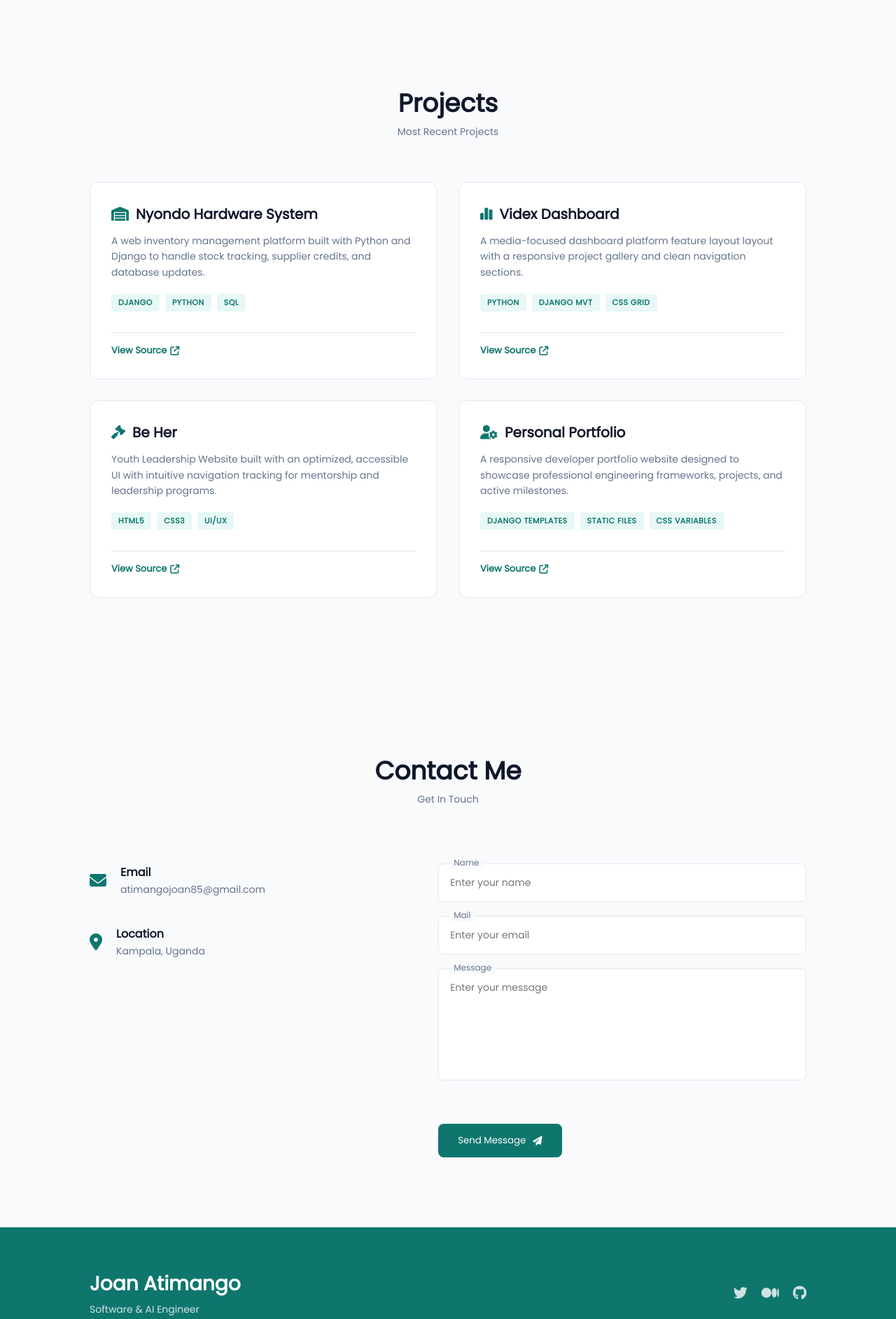
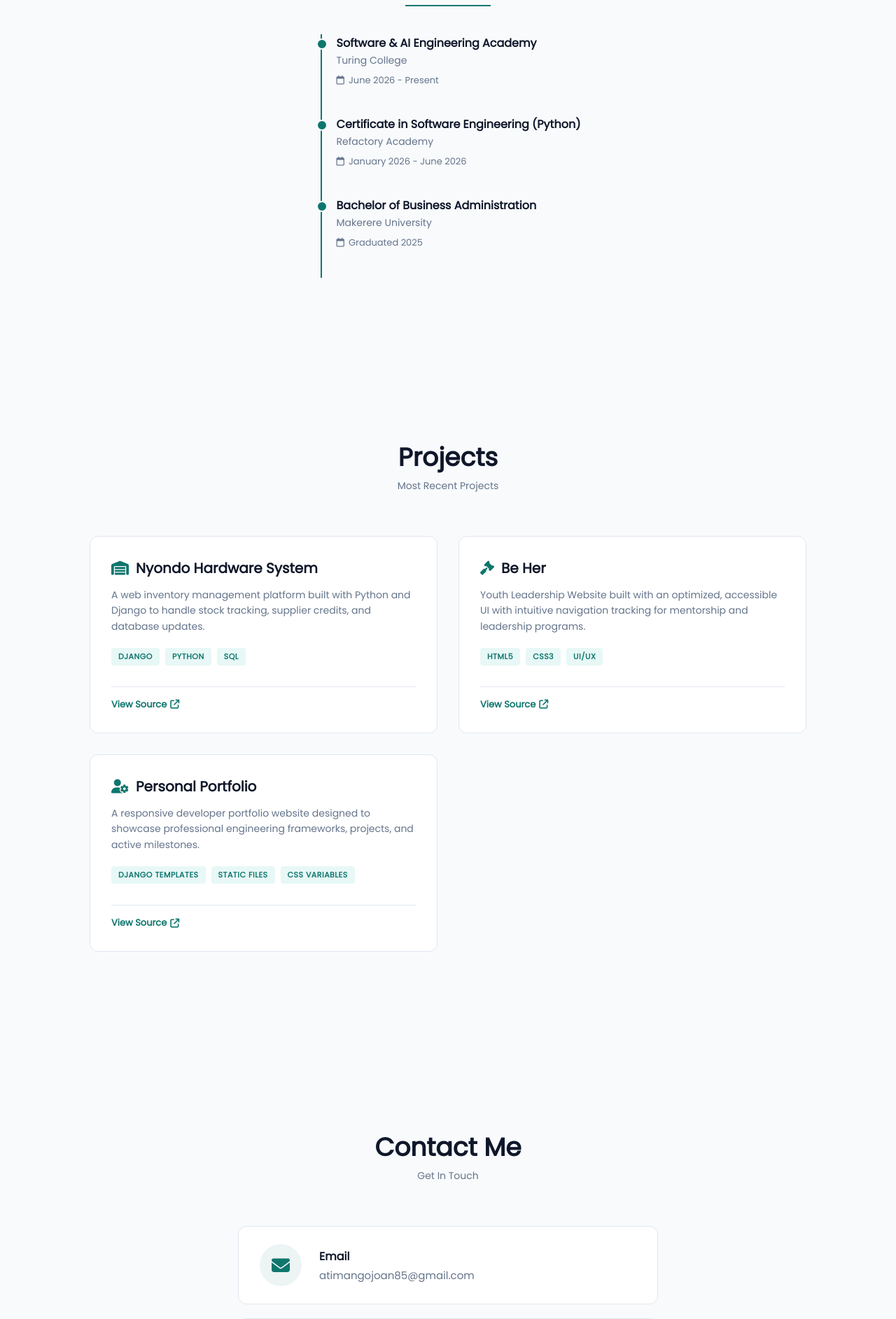
Before and after one commit to Aribe-24/Aribe-portfolio, a Django app: page / in a window 1280 px wide. Shown: the part 3200-5085 px from the top of the page at 70% size. Run offline with Django 5.2, Linux system fonts and the light colour scheme.

Commit message:
polished my portfolio

```diff
--- a/portfolio/templates/home.html
+++ b/portfolio/templates/home.html
@@ -452,107 +527,128 @@
             color: var(--secondary);
         }
 
-        /* --- CONTACT SECTION & ALERTS --- */
-        .contact-wrapper {
-            display: grid;
-            grid-template-columns: 1fr 1.2fr;
-            gap: 60px;
-            align-items: start;
-            margin-top: 20px;
+        /* --- CONTACT SECTION --- */
+        .contact-container {
+            max-width: 600px;
+            width: 100%;
+            margin: 0 auto;
         }
 
-        .contact-info {
-            display: flex;
-            flex-direction: column;
-            gap: 40px;
-        }
-
-        .contact-item {
-            display: flex;
-            align-items: center;
-            gap: 20px;
-        }
-
-        .contact-icon {
-            font-size: 24px;
-            color: var(--primary);
-        }
-
-        .contact-text h4 {
-            font-size: 16px;
-            color: var(--dark);
-        }
-
-        .contact-text p {
-            font-size: 14px;
-            color: var(--gray);
-            margin-top: 2px;
-        }
-
-        .contact-form {
+        .contact-info-list {
             display: flex;
             flex-direction: column;
             gap: 20px;
         }
 
-        .form-group {
-            position: relative;
+        .contact-card {
+            display: flex;
+            align-items: center;
+            gap: 25px;
+            background: var(--light-card);
+            border: 1px solid var(--border-color);
+            padding: 25px 30px;
+            border-radius: 12px;
+            text-decoration: none;
+            color: inherit;
+            transition: transform 0.3s, border-color 0.3s, box-shadow 0.3s;
         }
 
-        .form-group input,
-        .form-group textarea {
-            width: 100%;
-            padding: 16px;
-            background: var(--light-card);
-            border: 1px solid var(--border-color);
-            border-radius: 8px;
-            outline: none;
-            font-size: 14px;
-            color: var(--dark);
-            transition: border-color 0.3s;
+        .contact-card[href]:hover {
+            transform: translateY(-3px);
+            border-color: var(--primary);
+            box-shadow: 0 10px 20px rgba(15, 118, 110, 0.05);
         }
 
-        .form-group label {
-            position: absolute;
-            left: 16px;
-            top: -10px;
-            background: var(--background);
-            padding: 0 6px;
-            font-size: 12px;
-            color: var(--gray);
+        .contact-card-icon {
+            font-size: 26px;
+            color: var(--primary);
+            background: rgba(15, 118, 110, 0.08);
+            width: 60px;
+            height: 60px;
+            display: flex;
+            align-items: center;
+            justify-content: center;
+            border-radius: 50%;
+            transition: background 0.3s, color 0.3s;
+            flex-shrink: 0;
         }
 
-        .form-group input:focus,
-        .form-group textarea:focus {
-            border-color: var(--primary);
+        .contact-card[href]:hover .contact-card-icon {
+            background: var(--primary);
+            color: white;
         }
 
-        .form-group textarea {
-            height: 160px;
-            resize: none;
+        .contact-card-text h4 {
+            font-size: 16px;
+            color: var(--dark);
+            font-weight: 600;
         }
 
-        /* Message Notification Alerts CSS styling */
-        .alert-msg {
-            padding: 14px 18px;
-            border-radius: 8px;
-            font-size: 14px;
-            font-weight: 500;
-            margin-bottom: 20px;
-            display: flex;
-            align-items: center;
-            gap: 10px;
-            line-height: 1.4;
+        .contact-card-text p {
+            font-size: 15px;
+            color: var(--gray);
+            margin-top: 3px;
+            word-break: break-all;
         }
-        .alert-success {
-            background-color: #DCFCE7;
-            color: #15803D;
-            border: 1px solid #BBF7D0;
+
+        /* --- GLOBAL MEDIA QUERIES --- */
+        @media (max-width: 992px) {
+            .navbar {
+                padding: 20px 5%;
             }
-        .alert-error {
-            background-color: #FEE2E2;
-            color: #B91C1C;
-            border: 1px solid #FCA5A5;
+            section {
+                padding: 100px 5% 80px 5%;
+            }
+            .hero {
+                flex-direction: column-reverse;
+                text-align: center;
+                gap: 50px;
+                justify-content: center;
+            }
+            .hero-left-wrapper {
+                flex-direction: column;
+                gap: 30px;
+            }
+            .socials {
+                flex-direction: row;
+                justify-content: center;
+                gap: 30px;
+            }
+            .about-top-row {
+                flex-direction: column;
+                gap: 40px;
+            }
+            .capabilities-grid {
+                grid-template-columns: 1fr;
+            }
+            .skills-grid {
+                grid-template-columns: repeat(2, 1fr);
+            }
+        }
+
+        @media (max-width: 600px) {
+            .skills-grid {
+                grid-template-columns: 1fr;
+            }
+            .nav-links {
+                display: none;
+            }
+            .hero-image img {
+                width: 290px;
+                height: 290px;
+            }
+            .hero-content h1 {
+                font-size: 40px;
+            }
+            .contact-card {
+                padding: 20px;
+                gap: 15px;
+            }
+            .contact-card-icon {
+                width: 50px;
+                height: 50px;
+                font-size: 20px;
+            }
         }
 
         /* --- FOOTER --- */
@@ -652,26 +748,61 @@
     </div>
 </section>
 
+<!-- --- START ABOUT SECTION (OPTION A: GRID CARDS) --- -->
 <section id="about">
     <div class="section-header">
         <h2 class="section-title">About Me</h2>
-        <span class="section-subtitle">My Introduction</span>
+        <span class="section-subtitle">My Introduction & Core Capabilities</span>
     </div>
     <div class="about-container">
+        <div class="about-top-row">
             <div class="about-img-wrapper">
                 <img src="{% static 'portfolio/profile.jpeg' %}" alt="Joan About">
             </div>
             <div class="about-text">
                 <p>
-                I bring an analytical and problem-solving mindset to software engineering. My technical path began with building web applications using Python, and I am continuing to learn more about how machine learning and modern AI tools work.
+                    I bring an analytical, logic-driven approach to engineering. My journey started by mastering backend architectures with Python, and I have since expanded into designing context-aware systems, automated workflows, and smart interfaces.
                 </p>
                 <p>
-                I enjoy bridging the gap between clear project requirements and working, reliable code. I love turning data and logic into helpful features for software systems.
+                    I love turning project requirements into highly maintainable, scalable software. Whether setting up complex database operations or integrating AI grounding frameworks, I focus on engineering clean solutions that solve concrete tasks.
                 </p>
+            </div>
+        </div>
+
+        <h3 class="capabilities-title">What I Can Do</h3>
+
+        <div class="capabilities-grid">
+            <div class="cap-card">
+                <div class="cap-icon"><i class="fa-solid fa-server"></i></div>
+                <div class="cap-info">
+                    <h5>Backend & Business Logic</h5>
+                    <p>Develop complete web applications using Python and Django, handling secure backend views, forms validation, and system routing.</p>
+                </div>
+            </div>
+
+            <div class="cap-card">
+                <div class="cap-icon"><i class="fa-solid fa-microchip"></i></div>
+                <div class="cap-info">
+                    <h5>AI Engineering & Synthesis</h5>
+                    <p>Implement context-rich solutions utilizing LLMs, customized text embeddings, prompt architecture, and information retrieval pipelines.</p>
+                </div>
+            </div>
+
+            <div class="cap-card">
+                <div class="cap-icon"><i class="fa-solid fa-border-all"></i></div>
+                <div class="cap-info">
+                    <h5>Responsive Layout Design</h5>
+                    <p>Build accessible, dynamic frontends featuring custom CSS layouts, seamless component structures, and native Django template routing.</p>
+                </div>
+            </div>
+        </div>
+
+        <div class="about-action">
             <a href="{% static 'portfolio/cv.pdf' %}" class="btn" download="Joan_Atimango_CV.pdf">Download CV <i class="fa-solid fa-download"></i></a>
         </div>
     </div>
 </section>
+<!-- --- END ABOUT SECTION --- -->
 
 <section id="skills">
     <div class="section-header">
@@ -709,17 +840,17 @@
         <div class="timeline-item">
             <h4 class="timeline-title">Software & AI Engineering Academy</h4>
             <p class="timeline-subtitle">Turing College</p>
-            <div class="timeline-date"><i class="fa-regular fa-calendar"></i> Current</div>
+            <div class="timeline-date"><i class="fa-regular fa-calendar"></i> June 2026 - Present</div>
         </div>
         <div class="timeline-item">
             <h4 class="timeline-title">Certificate in Software Engineering (Python)</h4>
             <p class="timeline-subtitle">Refactory Academy</p>
-            <div class="timeline-date"><i class="fa-regular fa-calendar"></i> Completed 2026</div>
+            <div class="timeline-date"><i class="fa-regular fa-calendar"></i> January 2026 - June 2026</div>
         </div>
         <div class="timeline-item">
             <h4 class="timeline-title">Bachelor of Business Administration</h4>
             <p class="timeline-subtitle">Makerere University</p>
-            <div class="timeline-date"><i class="fa-regular fa-calendar"></i> Concluded</div>
+            <div class="timeline-date"><i class="fa-regular fa-calendar"></i> Graduated 2025</div>
         </div>
     </div>
 </section>
@@ -742,23 +873,6 @@
             </div>
             <div class="project-footer">
                 <a href="https://github.com/Aribe-24/NYONDO-hardwareproject" target="_blank" class="project-link-text">
-                    View Source <i class="fa-solid fa-arrow-up-right-from-square"></i>
-                </a>
-            </div>
-        </div>
-
-        <div class="project-card">
-            <div class="project-content">
-                <h4><i class="fa-solid fa-chart-simple" style="color: var(--primary);"></i> Videx Dashboard</h4>
-                <p>A media-focused dashboard platform feature layout layout with a responsive project gallery and clean navigation sections.</p>
-                <div class="project-tags">
-                    <span class="tag">Python</span>
-                    <span class="tag">Django MVT</span>
-                    <span class="tag">CSS Grid</span>
-                </div>
-            </div>
-            <div class="project-footer">
-                <a href="https://github.com/Aribe-24" target="_blank" class="project-link-text">
                     View Source <i class="fa-solid fa-arrow-up-right-from-square"></i>
                 </a>
             </div>
@@ -792,7 +906,7 @@
                 </div>
             </div>
             <div class="project-footer">
-                <a href="https://github.com/Aribe-24" target="_blank" class="project-link-text">
+                <a href="https://github.com/Aribe-24/Aribe-portfolio" target="_blank" class="project-link-text">
                     View Source <i class="fa-solid fa-arrow-up-right-from-square"></i>
                 </a>
             </div>
@@ -805,56 +919,40 @@
         <h2 class="section-title">Contact Me</h2>
         <span class="section-subtitle">Get In Touch</span>
     </div>
-    <div class="contact-wrapper">
-        <div class="contact-info">
-            <div class="contact-item">
-                <i class="fa-solid fa-envelope contact-icon"></i>
-                <div class="contact-text">
+    <div class="contact-container">
+        <div class="contact-info-list">
+
+            <a href="mailto:atimangojoan85@gmail.com" class="contact-card">
+                <div class="contact-card-icon">
+                    <i class="fa-solid fa-envelope"></i>
+                </div>
+                <div class="contact-card-text">
                     <h4>Email</h4>
                     <p>atimangojoan85@gmail.com</p>
                 </div>
+            </a>
+
+            <a href="tel:+256783404315" class="contact-card">
+                <div class="contact-card-icon">
+                    <i class="fa-solid fa-phone"></i>
                 </div>
-            <div class="contact-item">
-                <i class="fa-solid fa-location-dot contact-icon"></i>
-                <div class="contact-text">
+                <div class="contact-card-text">
+                    <h4>Phone</h4>
+                    <p>+256 783404315</p>
+                </div>
+            </a>
+
+            <div class="contact-card">
+                <div class="contact-card-icon">
+                    <i class="fa-solid fa-location-dot"></i>
+                </div>
+                <div class="contact-card-text">
                     <h4>Location</h4>
                     <p>Kampala, Uganda</p>
                 </div>
             </div>
+
         </div>
-
-        <form class="contact-form" action="" method="POST">
-            {% csrf_token %}
-
-            {% if messages %}
-                {% for message in messages %}
-                    <div class="alert-msg {% if message.tags == 'success' %}alert-success{% else %}alert-error{% endif %}">
-                        {% if message.tags == 'success' %}
-                            <i class="fa-solid fa-circle-check"></i>
-                        {% else %}
-                            <i class="fa-solid fa-circle-exclamation"></i>
-                        {% endif %}
-                        {{ message }}
-                    </div>
-                {% endfor %}
-            {% endif %}
-
-            <div class="form-group">
-                <input type="text" name="name" id="name" required placeholder="Enter your name">
-                <label for="name">Name</label>
-            </div>
-            <div class="form-group">
-                <input type="email" name="email" id="email" required placeholder="Enter your email">
-                <label for="email">Mail</label>
-            </div>
-            <div class="form-group">
-                <textarea name="message" id="message" required placeholder="Enter your message"></textarea>
-                <label for="message">Message</label>
-            </div>
-            <button type="submit" class="btn" style="border:none; cursor:pointer; width:fit-content;">
-                Send Message <i class="fa-solid fa-paper-plane"></i>
-            </button>
-        </form>
     </div>
 </section>
 
```
Also changed, not shown: other parts of portfolio/templates/home.html (+77 -2 lines). Lines whose indentation alone changed are shown as unchanged.
